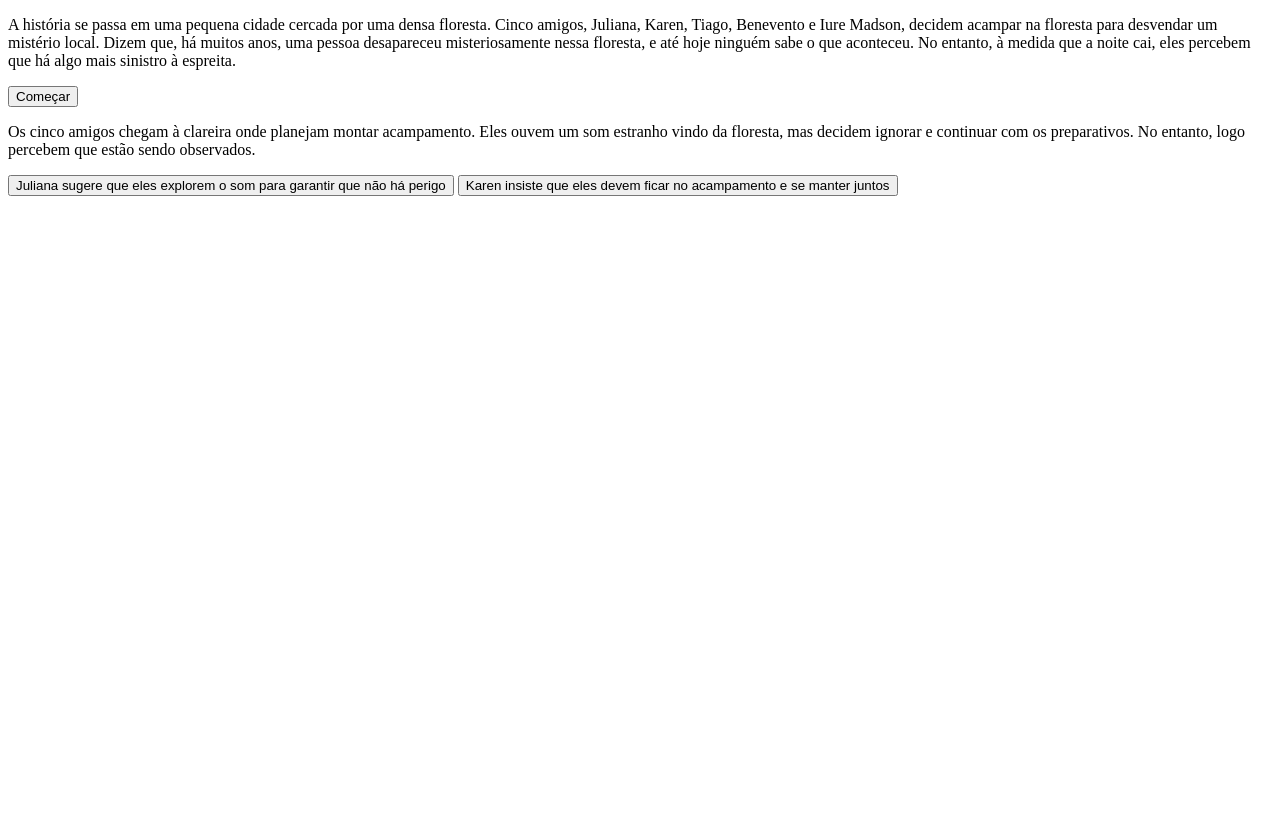
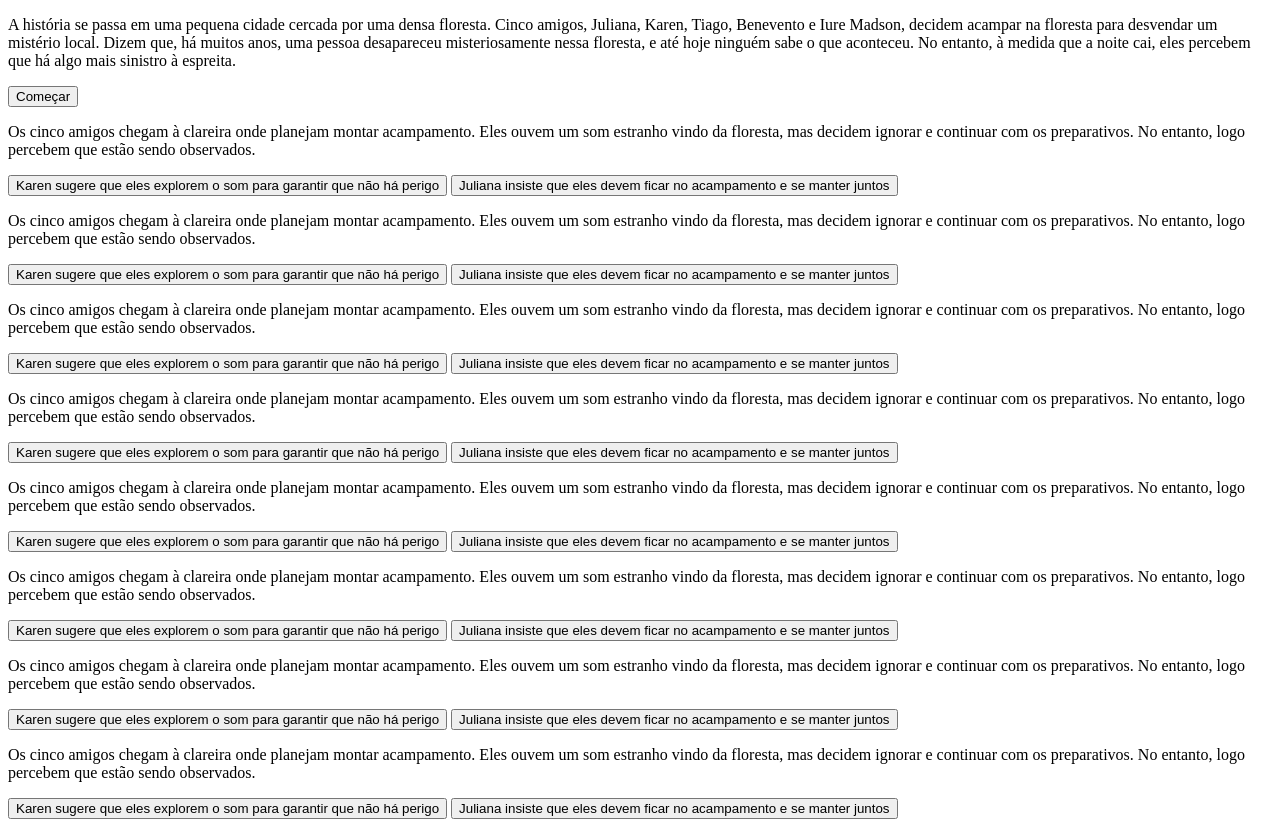
Before and after one commit to Zenkynho/O-Segredo-na-Floresta, a plain HTML site: page index.html in a window 1280 px wide. Before the commit the page ends 800 px from the top, so only its background shows below. Drawn offline with Linux system fonts and the light colour scheme.

Commit message:
html update/ mudar história

```diff
--- a/index.html
+++ b/index.html
@@ -5,7 +5,7 @@
     <meta name="viewport" content="width=device-width, initial-scale=1.0">
     <link rel="stylesheet" href="styles.css">
     <link href="https://fonts.googleapis.com/css2?family=Roboto+Slab:wght@400;700&display=swap" rel="stylesheet">
-    <title>O segredo na floresta</title>
+    <title>O Segredo na Floresta</title>
 </head>
 <body>
     <main>
@@ -15,8 +15,43 @@
         </div>
         <div class="passo" id="passo-1">
             <p>Os cinco amigos chegam à clareira onde planejam montar acampamento. Eles ouvem um som estranho vindo da floresta, mas decidem ignorar e continuar com os preparativos. No entanto, logo percebem que estão sendo observados.</p>
-            <button class="btn-prox" data-proximo="2">Juliana sugere que eles explorem o som para garantir que não há perigo</button>
-            <button class="btn-prox" data-proximo="3">Karen insiste que eles devem ficar no acampamento e se manter juntos</button>
+            <button class="btn-prox" data-proximo="2">Karen sugere que eles explorem o som para garantir que não há perigo</button>
+            <button class="btn-prox" data-proximo="3">Juliana insiste que eles devem ficar no acampamento e se manter juntos</button>
+        </div>
+        <div class="passo" id="passo-2">
+            <p>Os cinco amigos chegam à clareira onde planejam montar acampamento. Eles ouvem um som estranho vindo da floresta, mas decidem ignorar e continuar com os preparativos. No entanto, logo percebem que estão sendo observados.</p>
+            <button class="btn-prox" data-proximo="4">Karen sugere que eles explorem o som para garantir que não há perigo</button>
+            <button class="btn-prox" data-proximo="5">Juliana insiste que eles devem ficar no acampamento e se manter juntos</button>
+        </div>
+        <div class="passo" id="passo-3">
+            <p>Os cinco amigos chegam à clareira onde planejam montar acampamento. Eles ouvem um som estranho vindo da floresta, mas decidem ignorar e continuar com os preparativos. No entanto, logo percebem que estão sendo observados.</p>
+            <button class="btn-prox" data-proximo="6">Karen sugere que eles explorem o som para garantir que não há perigo</button>
+            <button class="btn-prox" data-proximo="7">Juliana insiste que eles devem ficar no acampamento e se manter juntos</button>
+        </div>
+        <div class="passo" id="passo-4">
+            <p>Os cinco amigos chegam à clareira onde planejam montar acampamento. Eles ouvem um som estranho vindo da floresta, mas decidem ignorar e continuar com os preparativos. No entanto, logo percebem que estão sendo observados.</p>
+            <button class="btn-prox" data-proximo="8">Karen sugere que eles explorem o som para garantir que não há perigo</button>
+            <button class="btn-prox" data-proximo="9">Juliana insiste que eles devem ficar no acampamento e se manter juntos</button>
+        </div>
+        <div class="passo" id="passo-5">
+            <p>Os cinco amigos chegam à clareira onde planejam montar acampamento. Eles ouvem um som estranho vindo da floresta, mas decidem ignorar e continuar com os preparativos. No entanto, logo percebem que estão sendo observados.</p>
+            <button class="btn-prox" data-proximo="10">Karen sugere que eles explorem o som para garantir que não há perigo</button>
+            <button class="btn-prox" data-proximo="11">Juliana insiste que eles devem ficar no acampamento e se manter juntos</button>
+        </div>
+        <div class="passo" id="passo-6">
+            <p>Os cinco amigos chegam à clareira onde planejam montar acampamento. Eles ouvem um som estranho vindo da floresta, mas decidem ignorar e continuar com os preparativos. No entanto, logo percebem que estão sendo observados.</p>
+            <button class="btn-prox" data-proximo="12">Karen sugere que eles explorem o som para garantir que não há perigo</button>
+            <button class="btn-prox" data-proximo="13">Juliana insiste que eles devem ficar no acampamento e se manter juntos</button>
+        </div>
+        <div class="passo" id="passo-7">
+            <p>Os cinco amigos chegam à clareira onde planejam montar acampamento. Eles ouvem um som estranho vindo da floresta, mas decidem ignorar e continuar com os preparativos. No entanto, logo percebem que estão sendo observados.</p>
+            <button class="btn-prox" data-proximo="14">Karen sugere que eles explorem o som para garantir que não há perigo</button>
+            <button class="btn-prox" data-proximo="15">Juliana insiste que eles devem ficar no acampamento e se manter juntos</button>
+        </div>
+        <div class="passo" id="passo-8">
+            <p>Os cinco amigos chegam à clareira onde planejam montar acampamento. Eles ouvem um som estranho vindo da floresta, mas decidem ignorar e continuar com os preparativos. No entanto, logo percebem que estão sendo observados.</p>
+            <button class="btn-prox" data-proximo="16">Karen sugere que eles explorem o som para garantir que não há perigo</button>
+            <button class="btn-prox" data-proximo="17">Juliana insiste que eles devem ficar no acampamento e se manter juntos</button>
         </div>
     </main>
 
```
